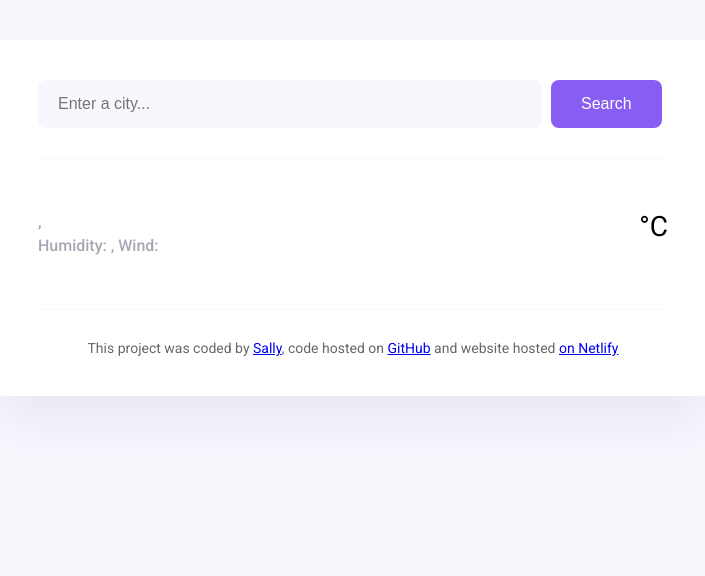
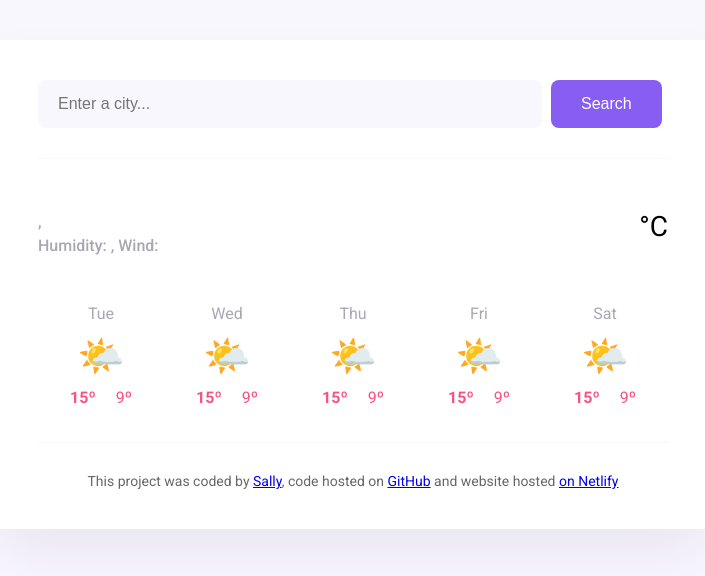
Before and after one commit to saallyyang/Week-7-Vanilla-Weather-Search-Homework, a plain HTML site: page index.html in a window 1280 px wide. Shown: the whole page, without its empty margins (287-992 px from the left). Drawn offline with nearby package versions, Linux system fonts and the light colour scheme; no server answers.

Commit message:
Insert forecast HTML from JS

```diff
--- a/index.html
+++ b/index.html
@@ -44,6 +44,7 @@
             <div class="unit">&degC</div>
           </div>
         </div>
+        <div class="forecast" id="forecast"></div>
       </main>
       <footer>
         This project was coded by
--- a/src/index.js
+++ b/src/index.js
@@ -53,7 +53,31 @@ function handleSearchSubmit(submit) {
   searchCity(searchInput.value);
 }
 
+function displayForecast() {
+  let days = ["Tue", "Wed", "Thu", "Fri", "Sat"];
+  let forecastHtml = "";
+
+  days.forEach(function (day) {
+    forecastHtml =
+      forecastHtml +
+      `
+        <div class="forecast-day">
+        <div class="forecast-date">${day}</div>
+        <div class="forecast-icon">🌤️</div>
+        <div class="forecast-temps">
+        <div class="forecast-temp"><strong>15º</strong></div>
+        <div class="forecast-temp">9º</div>
+        </div>
+        </div>
+    `;
+  });
+
+  let forecastElement = document.querySelector("#forecast");
+  forecastElement.innerHTML = forecastHtml;
+}
+
 let searchFormElement = document.querySelector("#search-form");
 searchFormElement.addEventListener("submit", handleSearchSubmit);
 
 searchCity("Sydney");
+displayForecast();
```
